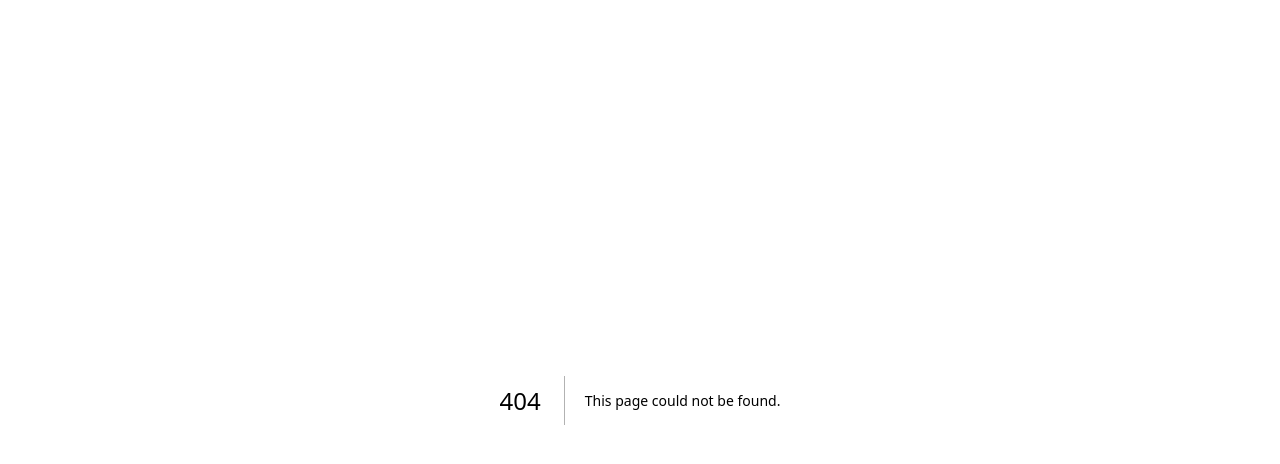
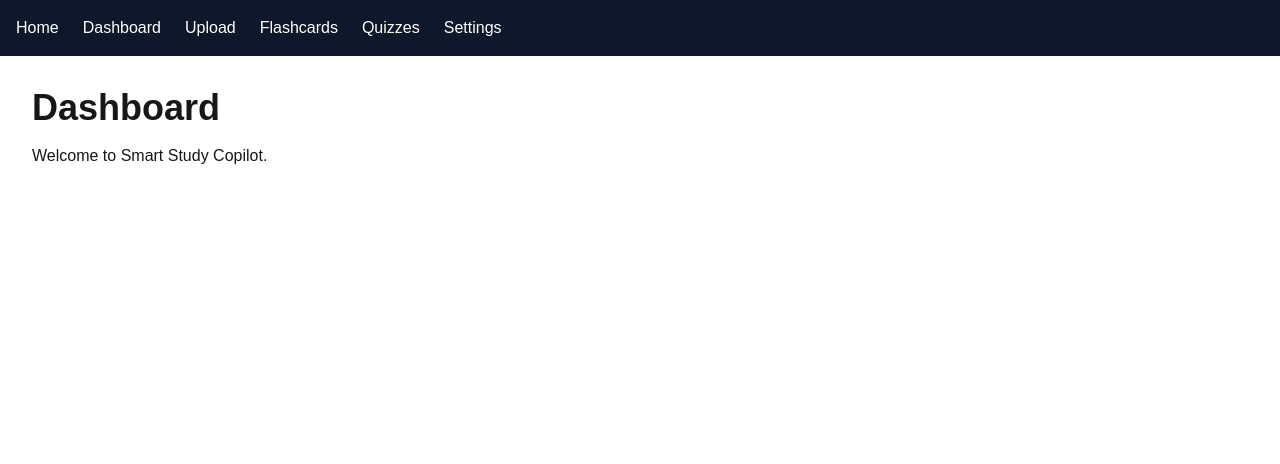
Before and after one commit to Boyleon69/smart-study-copilot, a Next.js app: page /dashboard in a window 1280 px wide. Before the commit this address had no page. Shown: the top 464 px of the page. Built offline with nearby package versions, Linux system fonts and the light colour scheme.

Commit message:
Added app navigation structure

```diff
--- /dev/null
+++ b/app/dashboard/page.tsx
@@ -0,0 +1,13 @@
+export default function Dashboard() {
+  return (
+    <main className="p-8">
+      <h1 className="text-4xl font-bold">
+        Dashboard
+      </h1>
+
+      <p className="mt-4">
+        Welcome to Smart Study Copilot.
+      </p>
+    </main>
+  );
+}
--- a/app/layout.tsx
+++ b/app/layout.tsx
@@ -1,29 +1,23 @@
 import type { Metadata } from "next";
-import { Geist, Geist_Mono } from "next/font/google";
 import "./globals.css";
-
-const geistSans = Geist({
-  variable: "--font-geist-sans",
-  subsets: ["latin"],
-});
-
-const geistMono = Geist_Mono({
-  variable: "--font-geist-mono",
-  subsets: ["latin"],
-});
+import Navbar from "@/components/Navbar";
 
 export const metadata: Metadata = {
-  title: "Create Next App",
-  description: "Generated by create next app",
+  title: "Smart Study Copilot",
+  description: "AI-powered study assistant",
 };
 
-export default function RootLayout({ children }: LayoutProps<"/">) {
+export default function RootLayout({
+  children,
+}: Readonly<{
+  children: React.ReactNode;
+}>) {
   return (
-    <html
-      lang="en"
-      className={`${geistSans.variable} ${geistMono.variable} h-full antialiased`}
-    >
-      <body className="min-h-full flex flex-col">{children}</body>
+    <html lang="en">
+      <body>
+        <Navbar />
+        {children}
+      </body>
     </html>
   );
 }
--- /dev/null
+++ b/components/Navbar.tsx
@@ -0,0 +1,14 @@
+export default function Navbar() {
+  return (
+    <nav className="bg-slate-900 text-white p-4">
+      <div className="flex gap-6">
+        <span>Home</span>
+        <span>Dashboard</span>
+        <span>Upload</span>
+        <span>Flashcards</span>
+        <span>Quizzes</span>
+        <span>Settings</span>
+      </div>
+    </nav>
+  );
+}
```
Also changed, not shown: app/flashcards/page.tsx (added), app/quizzes/page.tsx (added), app/settings/page.tsx (added), app/upload/page.tsx (added).
